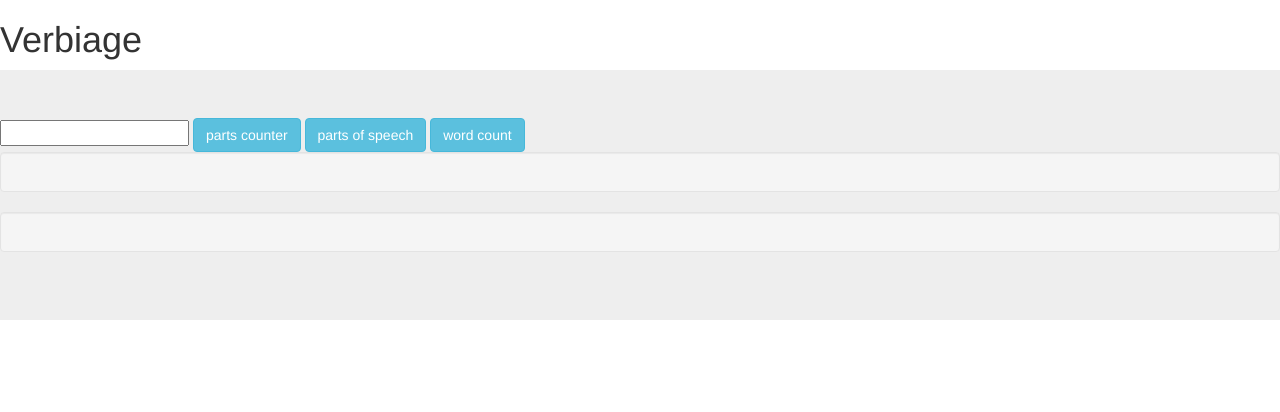
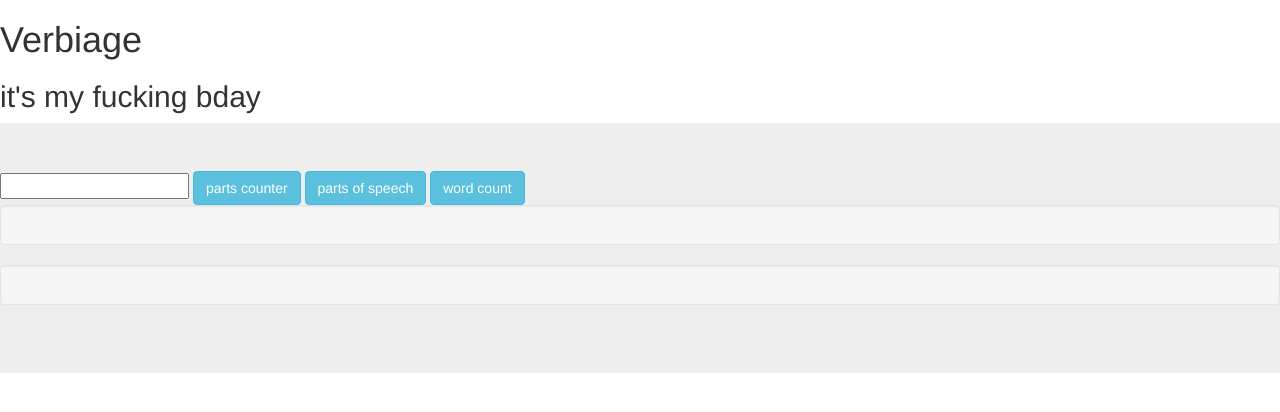
Before and after one commit to sickify/verbiage, a website: page client/index.html in a window 1280 px wide. Drawn offline with nearby package versions, Linux system fonts and the light colour scheme.

Commit message:
(client): yup:

```diff
--- a/client/index.html
+++ b/client/index.html
@@ -15,6 +15,7 @@
 <body>
   <div>
     <h1>Verbiage</h1>
+    <h2>it's my fucking bday</h2>
   </div>
   <div class="jumbotron">
     <input type="text" id="in">
```
